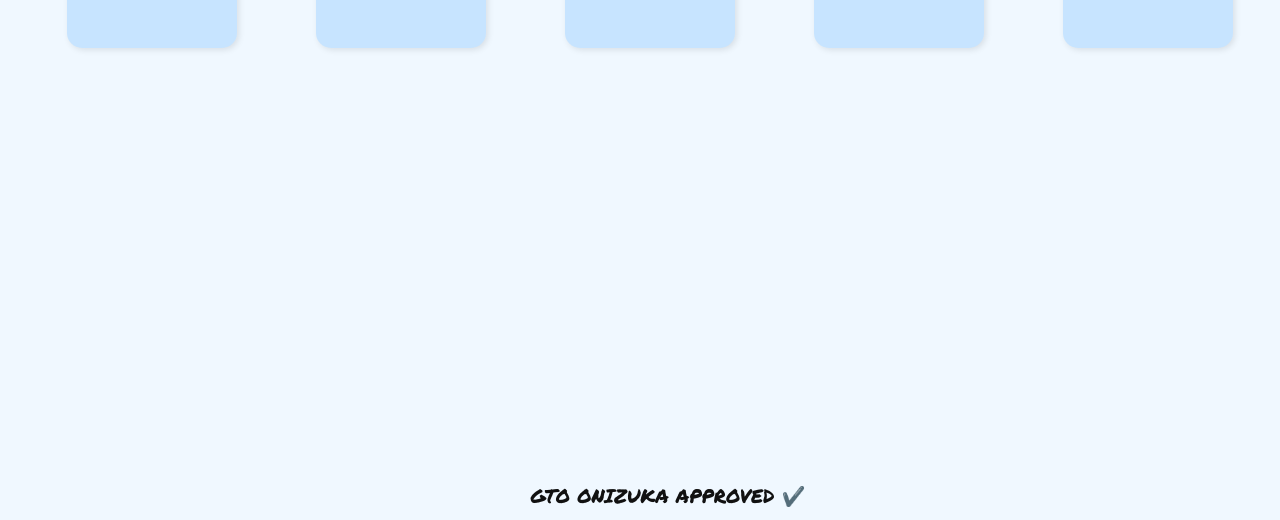
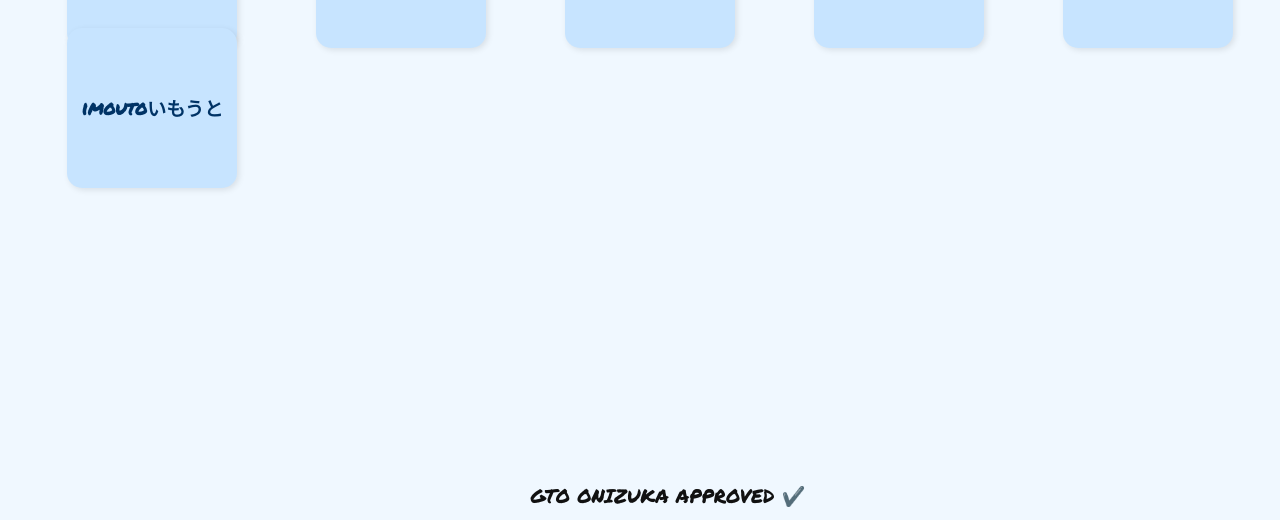
Before and after one commit to A-lyalyalya/duble_jap, a plain HTML site: page index.html in a window 1280 px wide. Shown: the part 280-800 px from the top of the page. Drawn offline with Linux system fonts and the light colour scheme; grey boxes are pictures that could not be loaded.

Commit message:
Update index.html

```diff
--- a/index.html
+++ b/index.html
@@ -149,6 +149,22 @@
         </div>
       </div>
     </section>
+
+    <!-- Карточки с изображением Онидзуки -->
+    <section class="page grid-layout">
+      <div class="card" onclick="this.classList.toggle('flipped')">
+        <div class="card-inner">
+          <div class="card-front">
+            <div class="romaji">imouto</div>
+            <div class="hiragana">いもうと</div>
+          </div>
+          <div class="card-back">
+            <img src="https://i.imgur.com/laQ09iO.png" alt="Onizuka with imouto" style="width: 100px; margin-top: 10px;">
+            <div class="translation">младшая сестра</div>
+          </div>
+        </div>
+      </div>
+    </section>
   </main>
   <footer style="position: fixed; bottom: 10px; width: 100%; text-align: center; font-family: 'Permanent Marker', cursive; font-size: 1.2em; color: #111;">GTO ONIZUKA APPROVED ✔️</footer>
 </body>
```
